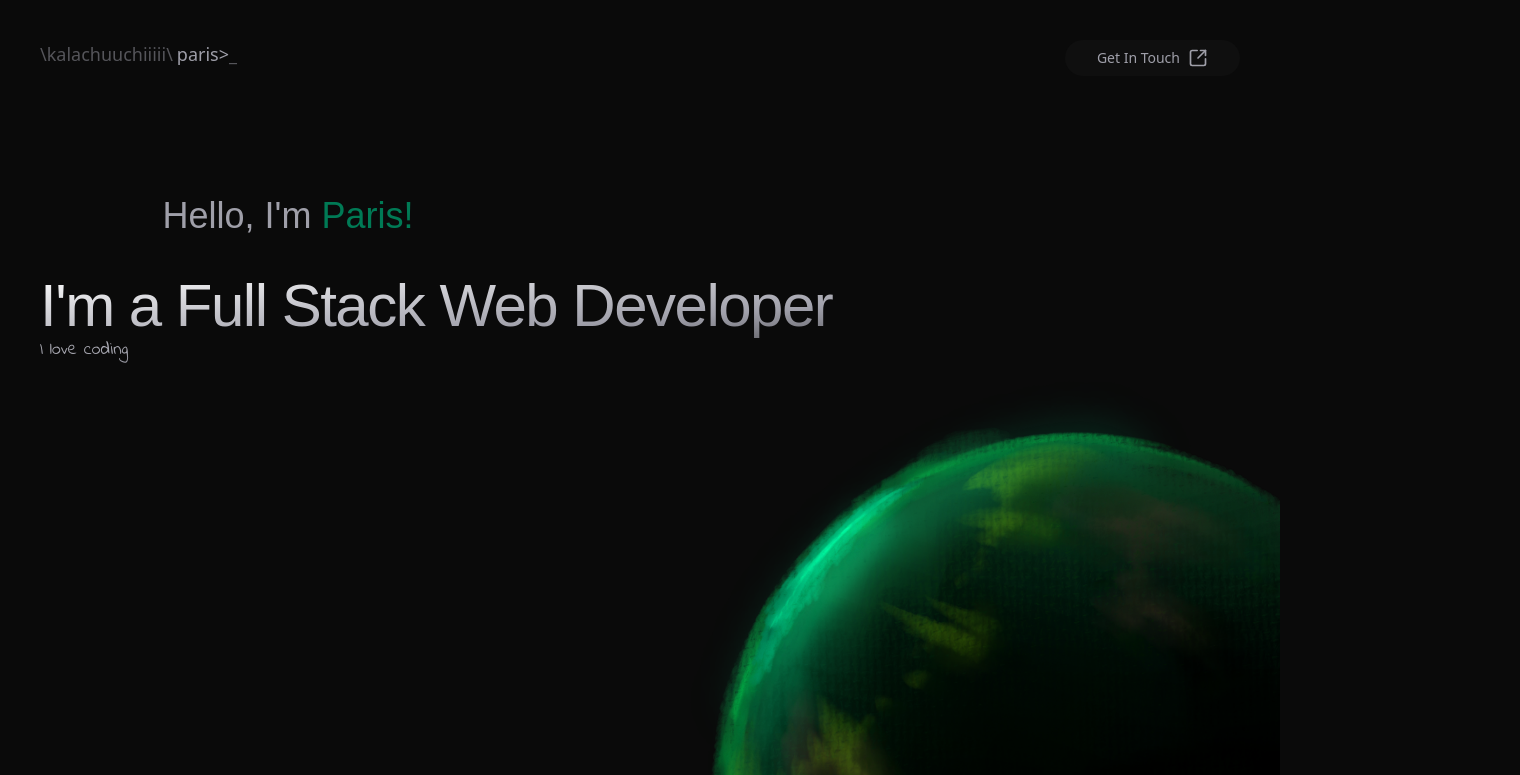
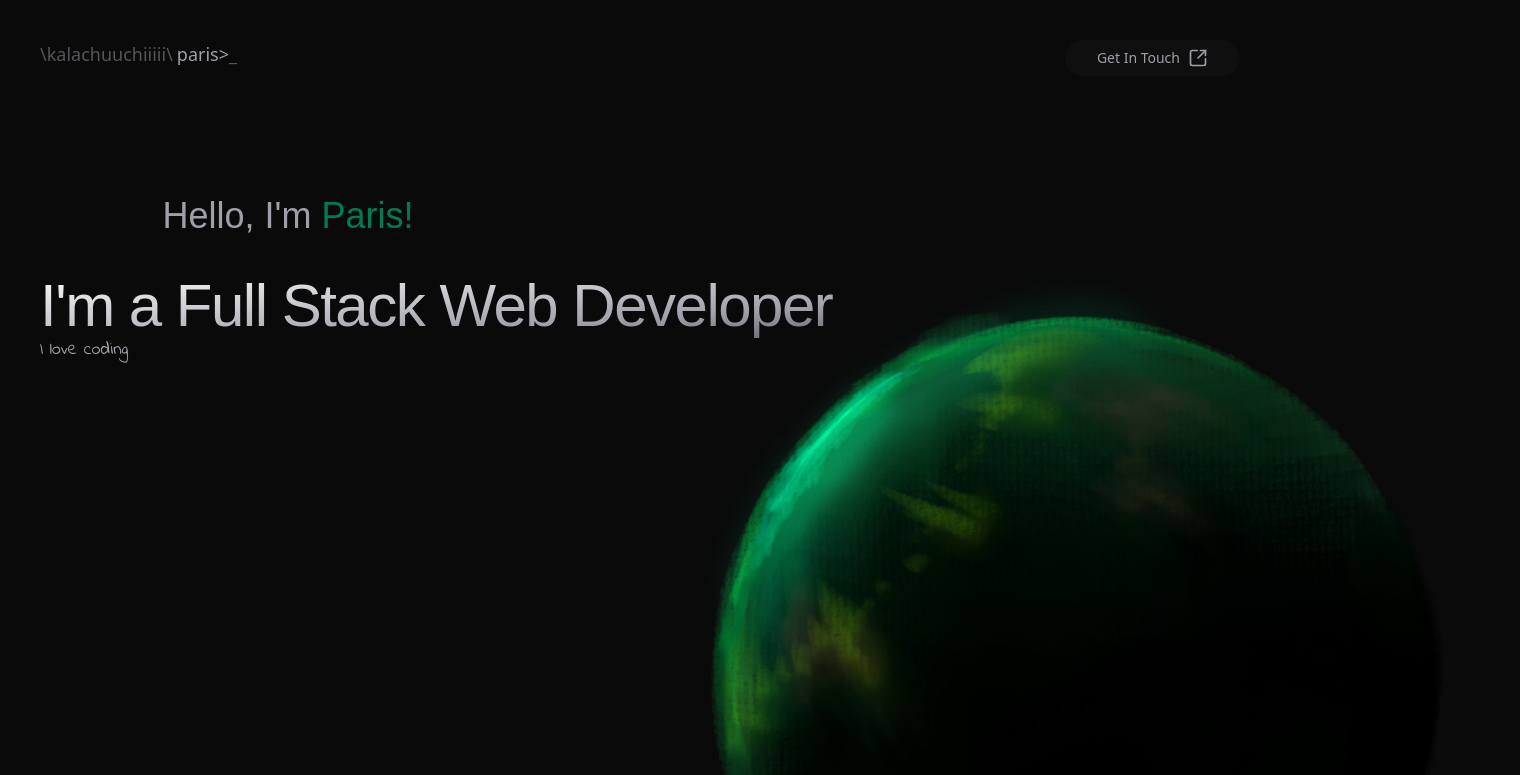
Before and after one commit to kalachuuchiiii/kalachuuchiiii-pf, a React (Vite) app: page / in a window 1280 px wide. Shown: the top 775 px of the page, 1520 px wide, since content can reach past the window. Built offline with nearby package versions, Linux system fonts and the light colour scheme; a web font is replaced by a local one.

Commit message:
fixed bugs, fixed ghost image

```diff
--- a/src/components/Welcome.tsx
+++ b/src/components/Welcome.tsx
@@ -1,11 +1,12 @@
 import { motion } from "framer-motion";
+import planet from '/greenplanet.png';
 
 
 export const Welcome = () => {
   return (
-    <div className="w-full h-screen text-zinc-100 flex flex-col  items-center justify-center relative">
+    <div className="w-full h-screen  text-zinc-100 flex flex-col  items-center justify-center ">
       <div className="w-full h-full flex flex-col justify-start">
-        <img className="max-w-4xl absolute right-0  -z-10 translate-x-60 translate-y-80 bottom-0" src={'/public/greenplanet.png'} />
+        <img className="max-w-4xl absolute right-0  -z-10 translate-x-60 translate-y-80 bottom-0" src={planet} />
         <motion.p
           className="max-w-xl pt-30 unbounded-text text-center text-zinc-400 text-4xl"
           initial={{ opacity: 0, y: 30 }}
--- a/src/data/constants/projects.ts
+++ b/src/data/constants/projects.ts
@@ -1,4 +1,6 @@
 import type { Project } from "../../types/project";
+import inq from '/inquestia.png';
+import telltl from '/telltale.png';
 
 
 export const projects: Project[] = [
@@ -7,7 +9,7 @@ export const projects: Project[] = [
     type: "Full Stack Application",
 
     link: 'https://inquestia-ask.vercel.app',
-    img: '/public/inquestia.png',
+    img: inq,
     repoLink: 'https://github.com/kalachuuchiiii/inquestia',
     description:
       "A full-stack survey platform built to bridge the gap between researchers and participants — powered by React, Node.js, and MongoDB. It rewards respondents for participation while helping researchers gather meaningful data efficiently.",
@@ -18,7 +20,7 @@ export const projects: Project[] = [
 
     link: 'https://thetelltale.vercel.app',
      repoLink: 'https://github.com/kalachuuchiiii/telltale-front',
-    img: '/public/telltale.png',
+    img: telltl,
     description:
       "This app is a full-stack platform where people share unsent messages, creating a collective archive of personal expression.",
   },
--- a/src/index.css
+++ b/src/index.css
@@ -23,6 +23,19 @@ p, h1, div {
 .text-gold {
   @apply bg-clip-text text-transparent bg-linear-to-br from-yellow-500/50 via-amber-200 to-yellow-500/20
 }
+
+.no-scrollbar {
+  scrollbar-width: none; /* Firefox */
+  -ms-overflow-style: none; /* IE 10+ */
+}
+.no-scrollbar::-webkit-scrollbar {
+  display: none; /* Chrome, Safari, Edge */
+}
+
+.no-scrollbar::-webkit-scrollbar {
+  display: none; /* Chrome, Safari, Edge */
+}
+
 
 .libre-baskerville-regular {
   font-family: "Libre Baskerville", serif;
```
